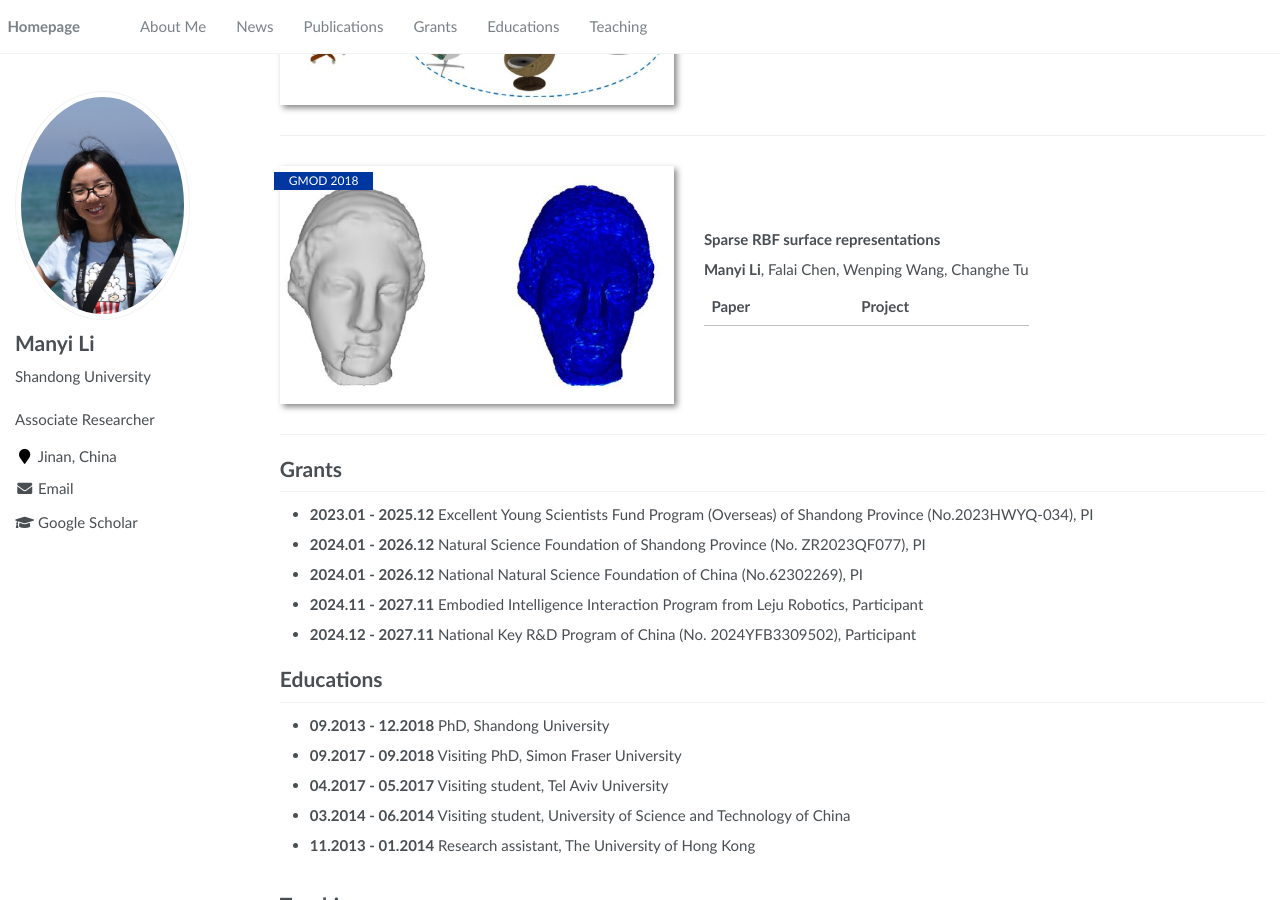
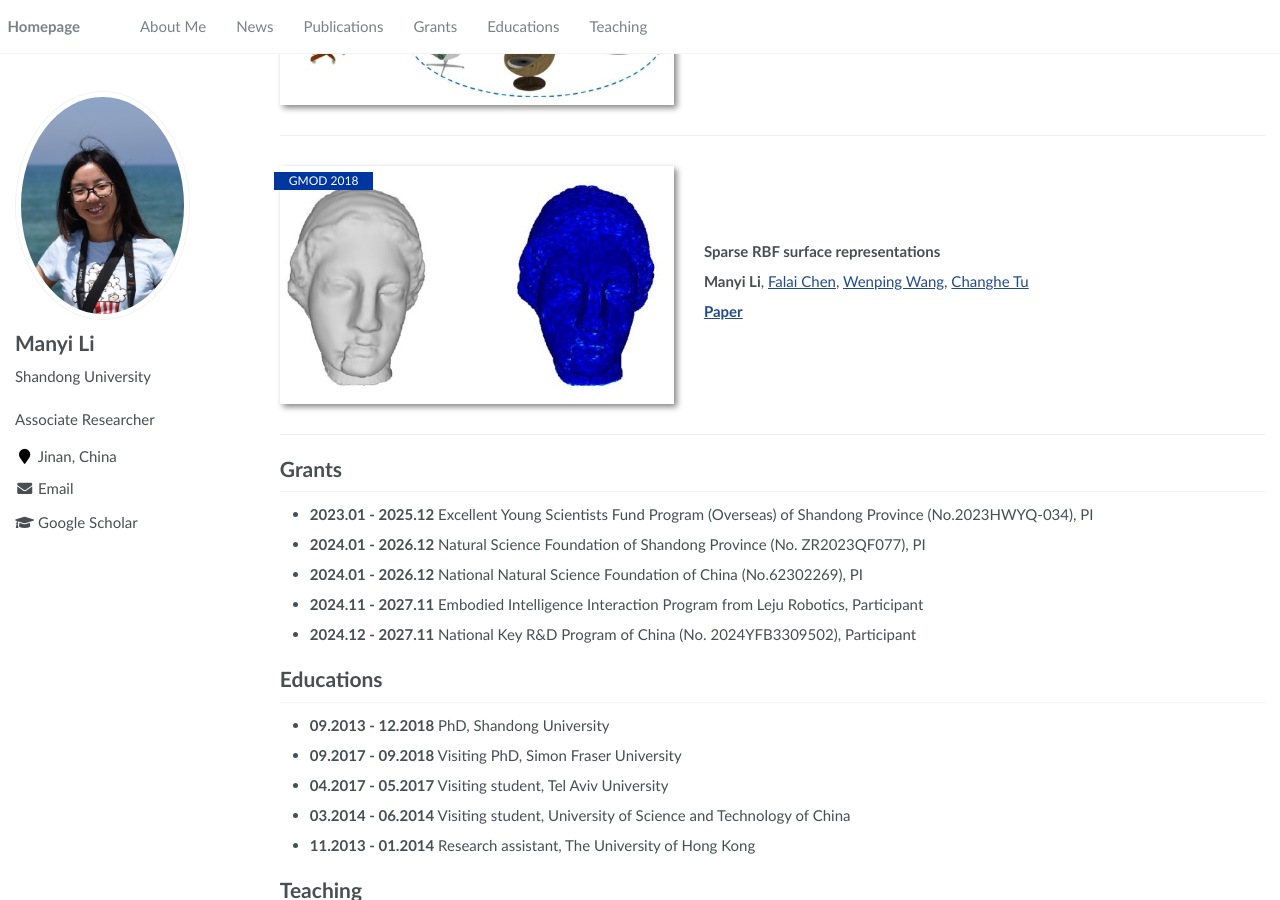
Before and after one commit to ManyiLi12345/manyili12345.github.io, a Jekyll site: the page built from _pages/about.md, in a window 1280 px wide and 900 px high, scrolled down 5472 px. Built offline with Jekyll 4.4.1, drawn with Linux system fonts in a browser that asks for light colours.

Commit message:
Update about.md

```diff
--- a/_pages/about.md
+++ b/_pages/about.md
@@ -282,9 +282,11 @@ Rui Ma, Akshay Gadi Patil, Matthew Fisher, **Manyi Li**, Sören Pirk, Binh-Son H
 
 **Sparse RBF surface representations**
 
-**Manyi Li**, Falai Chen, Wenping Wang, Changhe Tu
+**Manyi Li**, <a href="http://staff.ustc.edu.cn/~chenfl/english.htm">Falai Chen</a>,
+              <a href="https://www.cs.hku.hk/people/academic-staff/wenping">Wenping Wang</a>,
+              <a href="http://irc.cs.sdu.edu.cn/~chtu/">Changhe Tu</a>
 
-**Paper** | **Project**
+[**Paper**](https://www.sciencedirect.com/science/article/pii/S0167839616300978?via%3Dihub)
 
 <!-- Lorem ipsum dolor sit amet, consectetur adipiscing elit. Vivamus ornare aliquet ipsum, ac tempus justo dapibus sit amet.-->
 </div>
@@ -305,7 +307,7 @@ Rui Ma, Akshay Gadi Patil, Matthew Fisher, **Manyi Li**, Sören Pirk, Binh-Son H
 - **03.2014 - 06.2014** Visiting student, University of Science and Technology of China
 - **11.2013 - 01.2014** Research assistant, The University of Hong Kong
 
-<span class='anchor' id='teaching'></span>
+
 # Teaching
 - **2023 - Now** Computer Graphics
 - **2023 - Now** Computer Animation
```
